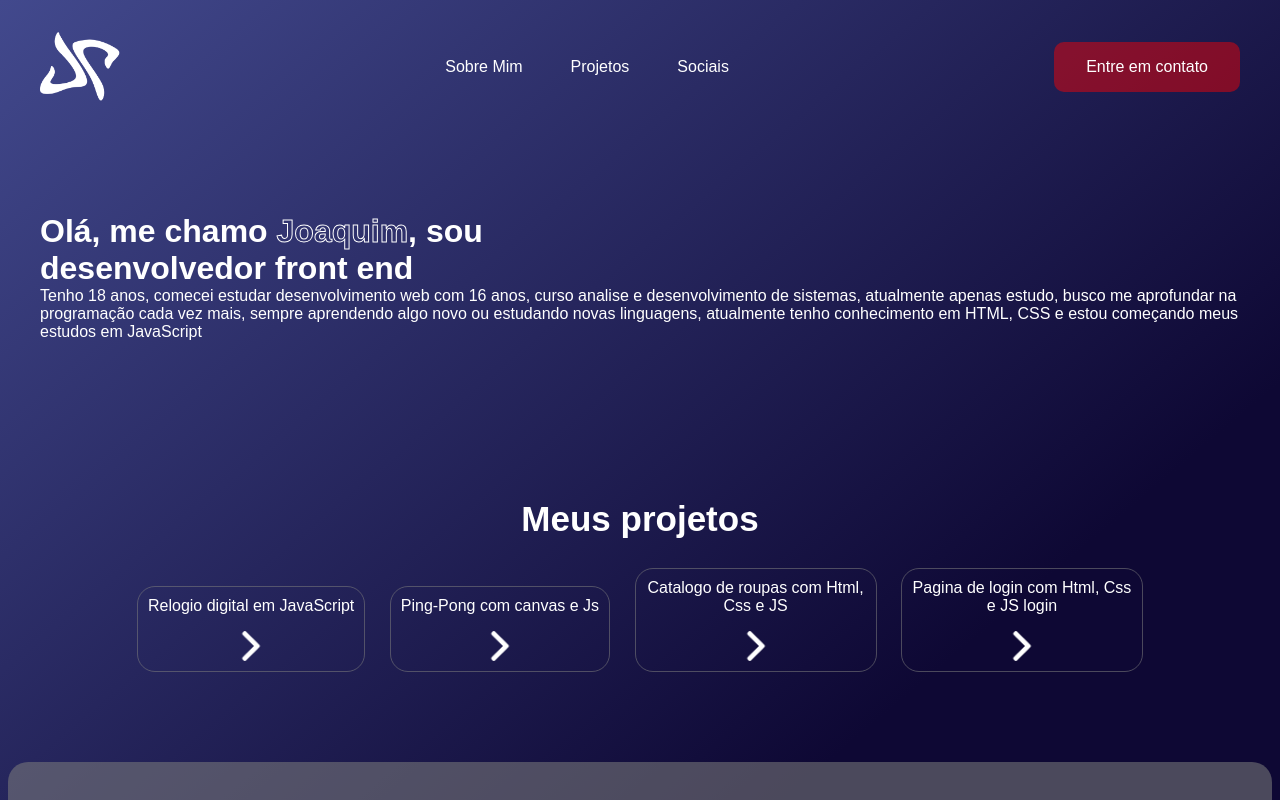
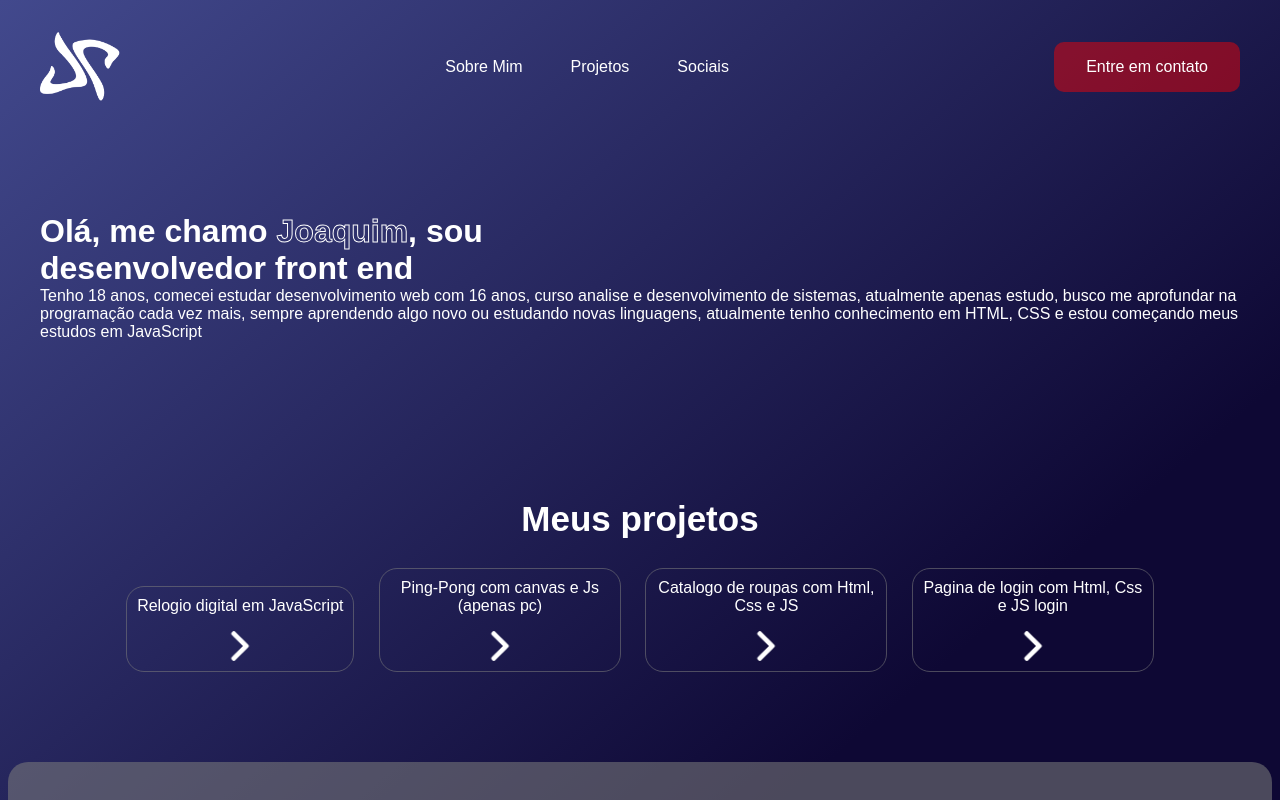
Before and after one commit to jjoaquimsx/Porfolio, a plain HTML site: page Meu-Portfolio/index.html in a window 1280 px wide. Shown: the top 800 px of the page. Drawn offline with Linux system fonts and the light colour scheme.

Commit message:
Update index.html

```diff
--- a/Meu-Portfolio/index.html
+++ b/Meu-Portfolio/index.html
@@ -43,7 +43,7 @@
                         src="estilos/imgs/seta-direita-branca.png" alt=""></a>
             </div>
             <div class="card">
-                <p>Ping-Pong com canvas e Js</p>
+                <p>Ping-Pong com canvas e Js (apenas pc)</p>
                 <a href="https://jjoaquimsx.github.io/Porfolio/Ping-Pong/" target="_blank"><img
                         src="estilos/imgs/seta-direita-branca.png" alt=""></a>
             </div>
```
